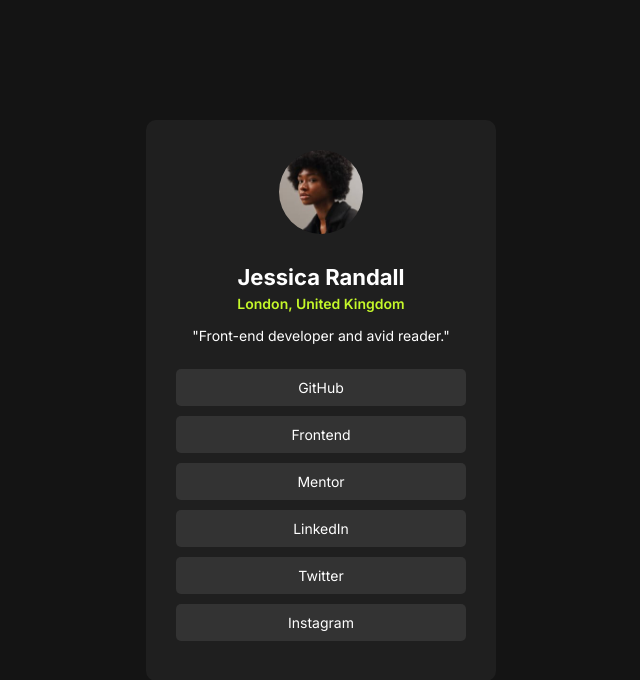
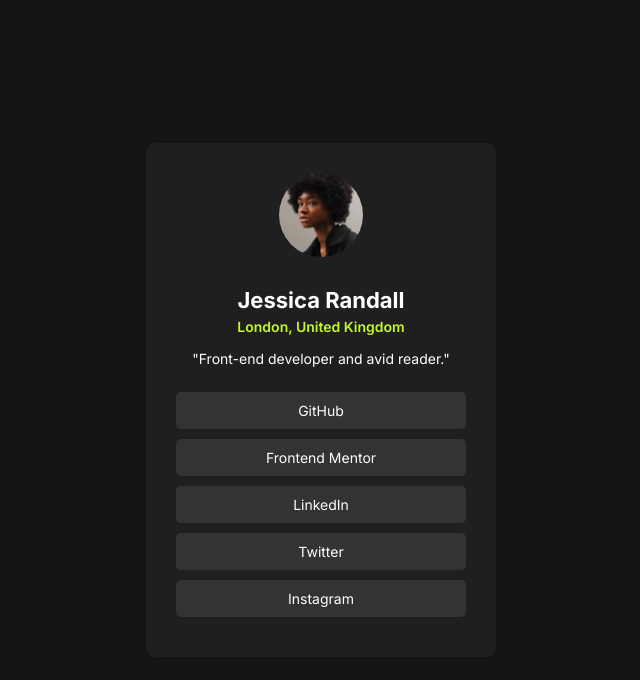
Before and after one commit to baby4dm/social-links-profile, a plain HTML site: page index.html in a window 1280 px wide. Shown: the whole page, without its empty margins (319-959 px from the left). Drawn offline with Linux system fonts and the light colour scheme.

Commit message:
fixed links

```diff
--- a/index.html
+++ b/index.html
@@ -29,8 +29,7 @@
         <div class="links-container">
           <ul class="links">
             <li><a class="list-link" href="">GitHub</a></li>
-            <li><a class="list-link" href="">Frontend</a></li>
-            <li><a class="list-link" href="">Mentor</a></li>
+            <li><a class="list-link" href="">Frontend Mentor</a></li>
             <li><a class="list-link" href="">LinkedIn</a></li>
             <li><a class="list-link" href="">Twitter</a></li>
             <li><a class="list-link" href="">Instagram</a></li>
```
